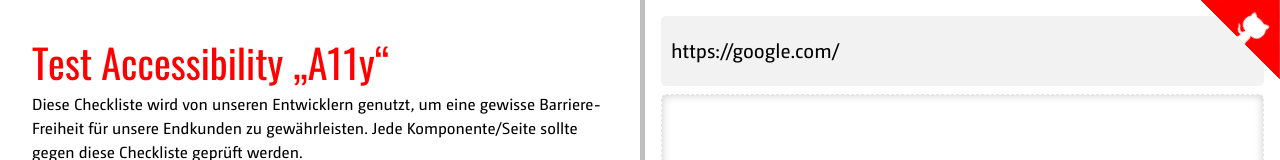
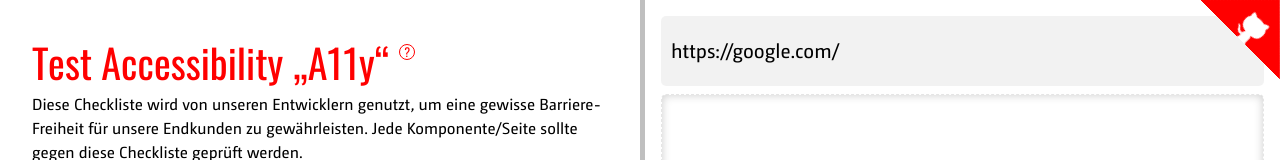
Before and after one commit to Neofonie/a11y, a SvelteKit app: page / in a window 1280 px wide. Shown: the top 160 px of the page. Built offline with nearby package versions, Linux system fonts and the light colour scheme; no server answers.

Commit message:
feature/tooltip: small optimization

```diff
--- a/src/routes/+page.svelte
+++ b/src/routes/+page.svelte
@@ -24,7 +24,7 @@
     <div slot="first">
         <div class="container mx-auto px-4 py-4">
             <Headline tag="h1">
-                Test Accessibility <span class="tooltip" data-tooltip="'11' steht für 11 Buchstaben, ergo für eine Abkürzung)">„A11y“</span>
+                Test Accessibility „A11y“ <span class="tooltip" data-tooltip="'11' steht für 11 Buchstaben, ergo für eine Abkürzung)">?</span>
             </Headline>
 
             <p>
@@ -187,6 +187,19 @@
             ---tooltip-anim: var(---tooltip-animTime) var(---tooltip-animDelay) var(---tooltip-animEase);
             position: relative;
             font: inherit;
+            background-color: white;
+            border-radius: 50%;
+            display: inline-flex;
+            width: 16px;
+            height: 16px;
+            font-size: 12px;
+            border: 1px solid currentColor;
+            justify-content: center;
+            align-items: center;
+            position: relative;
+            vertical-align: top;
+            transform: translateY(12px);
+            cursor: help;
 
             &::before, &::after {
                 position: absolute;
@@ -196,11 +209,11 @@
                 transition: transform var(---tooltip-anim),
                             opacity var(---tooltip-anim);
                 pointer-events: none;
-                background-color: white;
+                background-color: inherit;
             }
             &::before {
                 content: attr(data-tooltip);
-                transform: translateY(var(---tooltip-yOffset));
+                transform: translate(-14px, calc(var(---tooltip-yOffset) - 10px));
                 font-size: 12px;
                 box-sizing: border-box;
                 border: 1px solid currentColor;
@@ -212,7 +225,7 @@
                 content: '';
                 width: 12px;
                 height: 12px;
-                transform: translate(16px, calc(var(---tooltip-yOffset) + 6px)) rotate(-45deg) skew(-15deg,-15deg);
+                transform: translate(2px, calc(var(---tooltip-yOffset) - 4px)) rotate(-45deg) skew(-15deg,-15deg);
                 border-left-width: 1px;
                 border-left-style: solid;
                 border-left-color: currentColor;
```
